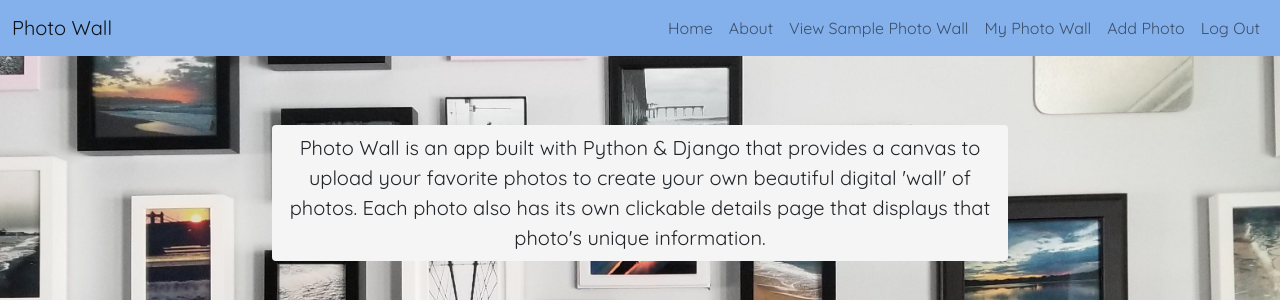
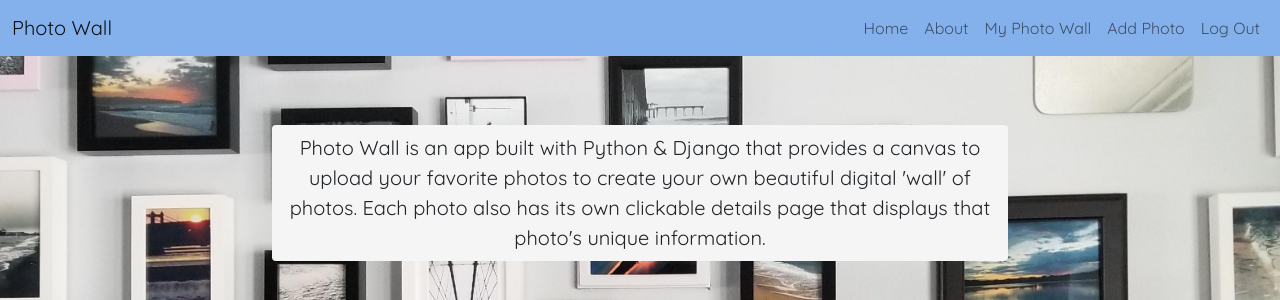
Before and after one commit to mint85/photo-wall, a Django app: page /about/ in a window 1280 px wide. Shown: the top 300 px of the page. Run offline with Django 4.2, Linux system fonts and the light colour scheme; the visitor is signed in with stand-in values (Sample User, id 1); some libraries are stand-ins or nearby versions.

Commit message:
changes navbar example link to only appear if user is not logged in

```diff
--- a/main_app/templates/base.html
+++ b/main_app/templates/base.html
@@ -36,12 +36,12 @@
                     <div class="navbar-nav">
                         <a href="{% url 'home' %}" class="nav-item nav-link">Home</a>
                         <a href="{% url 'about' %}" class="nav-item nav-link">About</a>
-                        <a href="{% url 'example' %}" class="nav-item nav-link">View Sample Photo Wall</a>
                         {% if user.is_authenticated %}
                         <a href="{% url 'photos_index' %}" class="nav-item nav-link">My Photo Wall</a>
                         <a href="{% url 'photos_create' %}" class="nav-item nav-link">Add Photo</a>
                         <a href="{% url 'logout' %}" class="nav-item nav-link">Log Out</a>
                         {% else %}
+                        <a href="{% url 'example' %}" class="nav-item nav-link">View Example Photo Wall</a>
                         <a href="{% url 'login' %}" class="nav-item nav-link">Log In</a>
                         <a href="{% url 'signup' %}" class="nav-item nav-link">Sign Up</a>
                         {% endif %}
```
